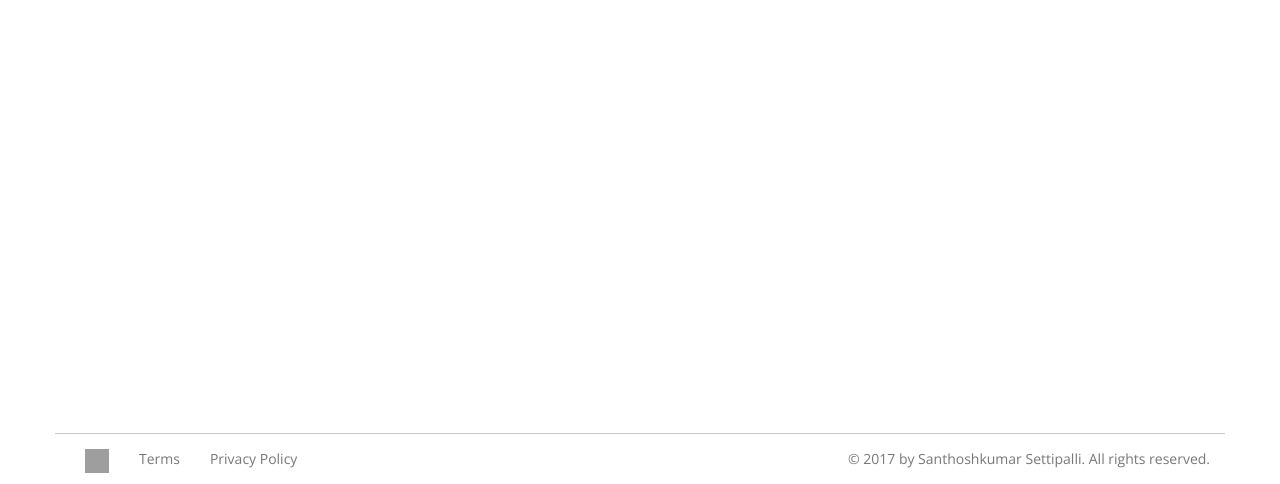
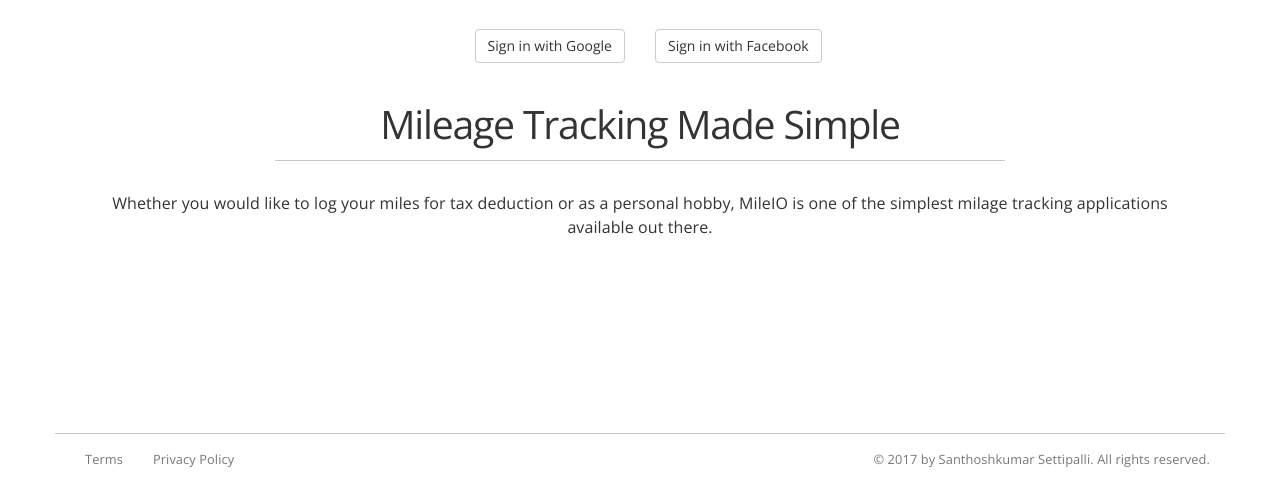
Before and after one commit to settipalli/MileIO, a Flask app: page / in a window 1280 px wide. Shown: the part 316-800 px from the top of the page. Run offline with Flask 2, Linux system fonts and the light colour scheme; some libraries are stand-ins or nearby versions; grey boxes are pictures that could not be loaded.

Commit message:
Refactored layout, header and footer templates. Updated the index template and associated styles in main.css accordingly.

```diff
--- a/static/css/main.css
+++ b/static/css/main.css
@@ -4,6 +4,30 @@ body {
     padding-top: 70px; /* to accomodate top-fixed-navbar */
     padding-bottom: 20px;
     font-family: 'Open Sans', 'Helvetica Neue', Helvetica, Arial, sans-serif;
+    line-height: 1.5;
+    letter-spacing: 0.1px;
+    font-size: 1.6em;
+}
+
+h1, h2, h3, h4, h5, h6 {
+    font-weight: 300;
+    font-family: 'Open Sans', 'Helvetica Neue', Helvetica, Arial, sans-serif;
+    padding: 9px 0px 8px 0px;
+}
+
+h1 {
+    font-size: 4em;
+    letter-spacing: -1.2px;
+}
+
+h2 {
+    font-size: 2.45em;
+    letter-spacing: -1.2px;
+}
+
+h3 {
+    font-size: 1.75em;
+    letter-spacing: -1.2px;
 }
 
 .navbar {
@@ -39,7 +63,29 @@ body {
     border-color: #c8c8c8;
 }
 
+footer {
+    font-size: 0.8em;
+}
+
 /* Index Page */
 #index-logo {
     margin: 0px auto;
 }
+
+.logo-bottom-buffer {
+    margin-bottom: 50px;
+}
+
+.top-buffer {
+    margin-top: 10px;
+}
+
+.bottom-border {
+    border-bottom: 1px solid transparent;
+    border-color: #c8c8c8;
+    padding-bottom: 15px;
+    margin-bottom: 30px;
+}
+.centered {
+    text-align: center;
+}
--- a/templates/footer.html
+++ b/templates/footer.html
@@ -1,3 +1,4 @@
+<footer>
     <nav class="navbar-bottom navbar-default navbar-fixed-bottom">
         <div class="container navbar-bottom-border">
             <div class="navbar-header">
@@ -12,9 +13,6 @@
                     <span class="icon-bar"></span>
                     <span class="icon-bar"></span>
                 </button>
-            <a class="navbar-brand" href="/">
-                <img src="{{ url_for('static', filename='img/favicon.svg') }}" height="24" width="24" alt="MileIO" >
-            </a>
             </div>
 
             <div id="navbar-bottom"
@@ -30,3 +28,4 @@
             </div>
         </div>
     </nav>
+</footer>
--- a/templates/header.html
+++ b/templates/header.html
@@ -21,10 +21,8 @@
         <div id="navbar-top"
              class="navbar-collapse collapse"
              aria-expanded="false">
-            <ul class="nav navbar-nav">
-                <li ><a href="/">About</a></li>
-            </ul>
             <ul class="nav navbar-nav navbar-right">
+                <li><a href="/">About</a></li>
                 <li><a href="/">Sign out</a></li>
             </ul>
         </div>
--- a/templates/index.html
+++ b/templates/index.html
@@ -1,25 +1,32 @@
 {% extends "layout.html" %}
 
 {% block content %}
-
-<div class="container">
-    <div class="header clearfix">
-        <nav>
-          <ul class="nav nav-pills pull-right">
-            <li role="presentation" class="active"><a href="#">Home</a></li>
-            <li role="presentation"><a href="#">About</a></li>
-            <li role="presentation"><a href="#">Contact</a></li>
-          </ul>
-        </nav>
-        <img src="{{ url_for('static', filename='img/favicons/favicon.ico') }}" alt="MileIO Icon">
+    <div class="container-fluid">
+        <div class="row logo-bottom-buffer">
+            <div class="col-md12">
+                <img class="img-responsive center-block" src="{{ url_for('static', filename='img/favicon.svg') }}"
+                     height="300"
+                     width="300" alt="MileIO">
+            </div>
+        </div>
+        <div class="row clearfix">
+            <div class="col-md-6">
+                <button class="btn btn-default pull-right">Sign in with Google</button>
+            </div>
+            <div class="col-md-6">
+                <button class="btn btn-default">Sign in with Facebook</button>
+            </div>
+        </div>
+        <div class="row top-buffer">
+            <div class="col-md-8 col-md-push-2">
+                <h2 class="centered bottom-border">Mileage Tracking Made Simple</h2>
+            </div>
+            <div class="col-md-12">
+                <p class="centered">
+                    Whether you would like to log your miles for tax deduction or as a personal hobby, MileIO is one of
+                    the simplest milage tracking applications available out there.
+                </p>
+            </div>
+        </div>
     </div>
-
-    <footer>
-        <div class="container footer">
-            <p>© 2016 Settipalli, Inc.</p>
-        </div>
-    </footer>
-</div>
-
-
 {% endblock %}
--- a/templates/layout.html
+++ b/templates/layout.html
@@ -11,8 +11,7 @@
           href="{{ url_for('static', filename='css/bootstrap.css') }}"
           integrity="sha512-pli9aKq758PMdsqjNA+Au4CJ7ZatLCCXinnlSfv023z4xmzl8s+Jbj2qNR7RI8DsxFp5e8OvbYGDACzKntZE9w==">
 
-    <link rel="stylesheet"
-          href="{{ url_for('static', filename='css/main.css') }}">
+    <link rel="stylesheet" href="{{ url_for('static', filename='css/main.css') }}">
 
     <!-- HTML5 shim and Respond.js for IE8 support of HTML5 elements and media queries -->
     <!-- WARNING: Respond.js doesn't work if you view the page via file:// -->
```
Lines whose indentation alone changed are shown as unchanged.
